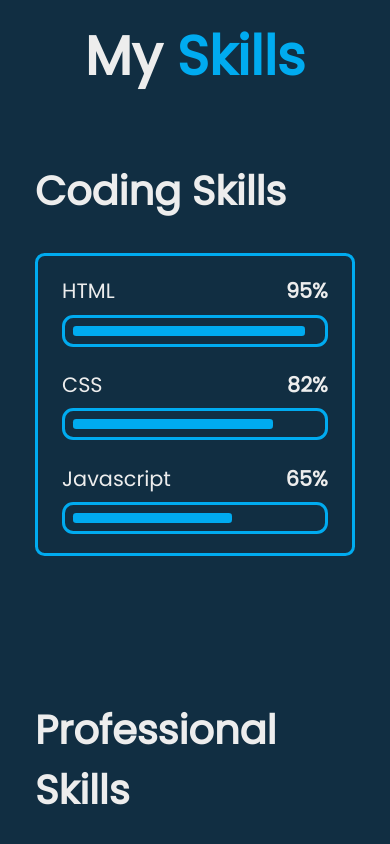
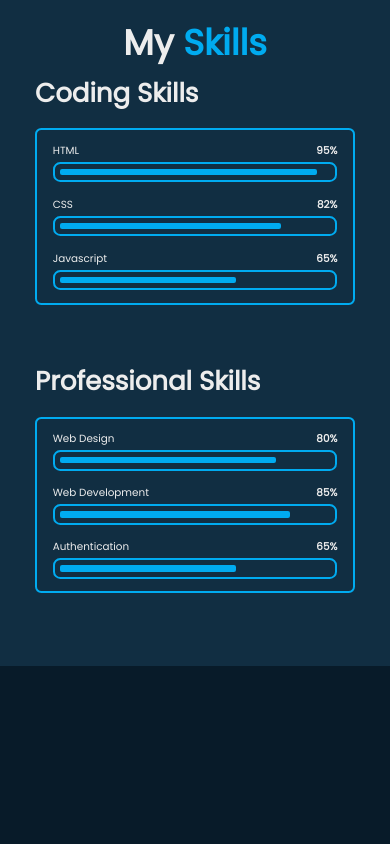
Before and after one commit to ashfakhossain15/portfolio-ashfakhossain15, a React (Vite) app: page /skills in a window 390 px wide. Shown: the top 844 px of the page. Built offline with nearby package versions, Linux system fonts and the light colour scheme.

Commit message:
added some break point

```diff
--- a/src/Components/Pages/Home/Home.jsx
+++ b/src/Components/Pages/Home/Home.jsx
@@ -14,11 +14,13 @@ const Home = () => {
       <section className="home h-[100vh]" id="home">
         <div className=" home-content">
           <div>
-            <h1 className="  lg:text-5xl xl:text-6xl  home-name  ">
+            <h1 className=" text-[42px] md:text-5xl lg:text-6xl xl:text-6xl  home-name  ">
               Hi I'm <span className="text-[#00abf0]">Ashfak Hossain</span>
             </h1>
-            <div className="text-animate">
-              <h1>FontEnd Developer</h1>
+            <div className="text-animate ">
+              <h1 className="text-[42px] md:text-5xl lg:text-6xl xl:text-6xl">
+                FontEnd Developer
+              </h1>
             </div>{" "}
             <p className="py-6 content-bio mr-5">
               I am a skilled and passionate Front-End Developer, harnessing the
@@ -37,7 +39,7 @@ const Home = () => {
               </button>
             </div>
           </div>
-          <div className="home-sci">
+          <div className="home-sci ">
             <Link
               to={"https://web.facebook.com/ashfakhossain175"}
               className="link-icon"
--- a/src/Components/Pages/Skills/Skills.jsx
+++ b/src/Components/Pages/Skills/Skills.jsx
@@ -9,7 +9,7 @@ const Skills = () => {
           <div className="skills-colum">
             <h3 className="title">Coding Skills</h3>
             <div className="skills-box">
-              <div className="skills-content ">
+              <div className="skills-content">
                 <div className="progres">
                   <h3>
                     HTML <span>95%</span>
--- a/src/Components/Shared/Footer/Footer.jsx
+++ b/src/Components/Shared/Footer/Footer.jsx
@@ -1,16 +1,20 @@
 import { FaArrowUp } from "react-icons/fa";
-import { Link } from "react-router-dom";
 
 const Footer = () => {
   return (
     <footer className="footer h-24 flex items-center bg-[--second-bg-color] px-11 justify-between">
       <div className="footer-text">
-        <p className="text-lg">
+        <p className=" text-base lg:text-xl">
           Copyright &copy; 2023 by Codehal | All Rights Reserved.
         </p>
       </div>
       <div className="footer-iconTop ">
-        <a href='#home' className="px-3 text-xl py-3 hover:bg-[--bg-color] z-10 hover:text-[--main-color]  duration-500 transition-all "><FaArrowUp/></a>
+        <a
+          href="#home"
+          className="px-3 text-xl py-3 hover:bg-[--bg-color] z-10 hover:text-[--main-color]  duration-500 transition-all "
+        >
+          <FaArrowUp />
+        </a>
       </div>
     </footer>
   );
--- a/src/index.css
+++ b/src/index.css
@@ -271,7 +271,7 @@ nav a:hover {
   gap: 5rem;
 }
 .education-row .education-colum {
-  flex: 1 1 37rem;
+  flex: 1 1 34rem;
 }
 .education-colum .title {
   font-size: 2.5rem;
@@ -479,3 +479,83 @@ nav a:hover {
   border: 0.2rem solid var(--main-color);
   color: var(--bg-color);
 }
+/* Breakpoint */
+
+@media (max-width: 1200px) {
+  html {
+    font-size: 90%;
+  }
+
+  .skills-content .progres h3 {
+    font-size: 1.1rem;
+    margin-bottom: 0.4rem;
+  }
+  .contact form {
+    padding: 2% 2%;
+    margin-bottom: 1rem;
+  }
+  .contact form .input-box .input-field input,
+  .contact form .textarea-field textarea {
+    font-size: 1.2rem;
+    padding: 1rem;
+    border-radius: 0.5rem;
+  }
+  .contact form .input-box .input-field {
+    font-size: 1.2rem;
+  }
+  .skills-colum .title {
+    margin: 3rem 0 2rem;
+  }
+}
+@media (max-width: 991px) {
+  html {
+    font-size: 80%;
+  }
+
+  .skills-content .progres h3 {
+    font-size: 1rem;
+    margin-bottom: 0.3rem;
+  }
+  .contact form {
+    padding: 2% 1%;
+    margin-bottom: 1rem;
+  }
+  .contact form .input-box .input-field input,
+  .contact form .textarea-field textarea {
+    font-size: 1rem;
+    padding: 0.7rem;
+    border-radius: 0.5rem;
+  }
+}
+
+@media (max-width: 480px) {
+  html {
+    font-size: 65%;
+  }
+  .home-sci {
+    width: 135px;
+  }
+  .home-sci a {
+    width: 30px;
+    height: 30px;
+    padding: 5px;
+  }
+  .skills-content .progres h3 {
+    font-size: 1rem;
+    margin-bottom: 0.3rem;
+  }
+  .contact form {
+    padding: 2% 1%;
+    margin-bottom: 1rem;
+  }
+  .contact form .input-box .input-field input,
+  .contact form .textarea-field textarea {
+    font-size: 1rem;
+    padding: 0.7rem;
+    border-radius: 0.5rem;
+  }
+  .skills-colum .title {
+    font-size: 2.5rem;
+    margin: 0.5rem 0 1.5rem;
+  }
+}
```
